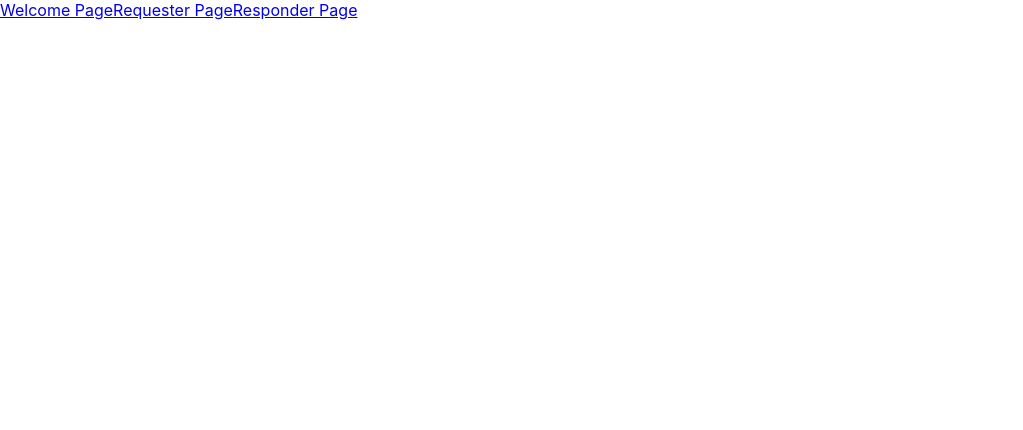
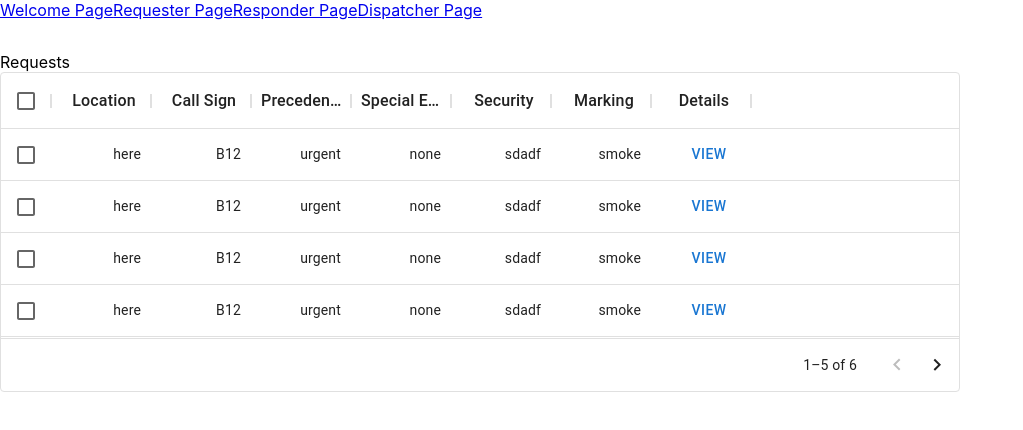
Before and after one commit to Team-Be-Spicy/9Line, a React (Create React App) app in the folder src/frontend/: page /dispatcher in a window 1280 px wide. Shown: the top 430 px of the page, without its empty margins (0-1023 px from the left). Built offline with nearby package versions, Linux system fonts and the light colour scheme; no server answers; the HTML template or start-up script is replaced by a standard one.

Commit message:
Display list view for dispatchers

```diff
--- a/src/frontend/src/App.js
+++ b/src/frontend/src/App.js
@@ -6,6 +6,7 @@ import Responder from "./route/Responder";
 import {Link, Route, Routes} from "react-router-dom";
 import {useEffect, useState} from "react";
 import {testBackend} from "./service/service";
+import Dispatcher from "./route/Dispatcher";
 
 const App = () => {
     const [successMessage, setSuccessMessage] = useState('');
@@ -23,12 +24,14 @@ const App = () => {
         <Link to="/">Welcome Page</Link>
         <Link to="/requester">Requester Page</Link>
         <Link to="/responder">Responder Page</Link>
+        <Link to="/dispatcher">Dispatcher Page</Link>
         <p style={{color: 'lightgreen', fontSize: '32px'}}>{successMessage}</p>
 
         <Routes>
             <Route path="/" element={<WelcomePage />} />
             <Route path="/requester" element={<Requester />} />
             <Route path="/responder" element={<Responder />} />
+            <Route path="/dispatcher" element={<Dispatcher />} />
         </Routes>
     </div>
   );
--- /dev/null
+++ b/src/frontend/src/route/Dispatcher.js
@@ -0,0 +1,85 @@
+import React from 'react';
+import RequestList from "../component/RequestList";
+
+const requests = [
+    {
+        id: 1,
+        status: "Pending",
+        location: "here",
+        callSign: "B12",
+        precedence: "urgent",
+        equipment: "none",
+        security: "sdadf",
+        marking: "smoke",
+        details: "view"
+    }, {
+        id: 2,
+        status: "Pending",
+        location: "here",
+        callSign: "B12",
+        precedence: "urgent",
+        equipment: "none",
+        security: "sdadf",
+        marking: "smoke",
+        details: "view"
+    }, {
+        id: 3,
+        status: "Pending",
+        location: "here",
+        callSign: "B12",
+        precedence: "urgent",
+        equipment: "none",
+        security: "sdadf",
+        marking: "smoke",
+        details: "view"
+    }, {
+        id: 4,
+        status: "Pending",
+        location: "here",
+        callSign: "B12",
+        precedence: "urgent",
+        equipment: "none",
+        security: "sdadf",
+        marking: "smoke",
+        details: "view"
+    }, {
+        id: 5,
+        status: "Pending",
+        location: "here",
+        callSign: "B12",
+        precedence: "urgent",
+        equipment: "none",
+        security: "sdadf",
+        marking: "smoke",
+        details: "view"
+    }, {
+        id: 6,
+        status: "Pending",
+        location: "here",
+        callSign: "B12",
+        precedence: "urgent",
+        equipment: "none",
+        security: "sdadf",
+        marking: "smoke",
+        details: "view"
+    }];
+
+const Dispatcher = () => {
+
+    const onRowSelected = (selectedIDs) => {
+        alert(selectedIDs);
+    }
+
+    const onViewClicked = (param) => {
+        alert(param);
+    }
+
+    return (
+        <div className={"Dispatcher"}>
+            <RequestList user={"dispatcher"} requests={requests} onRequestSelected={onRowSelected} onViewSelected={onViewClicked}/>
+        </div>
+    );
+}
+
+
+export default Dispatcher;
```
